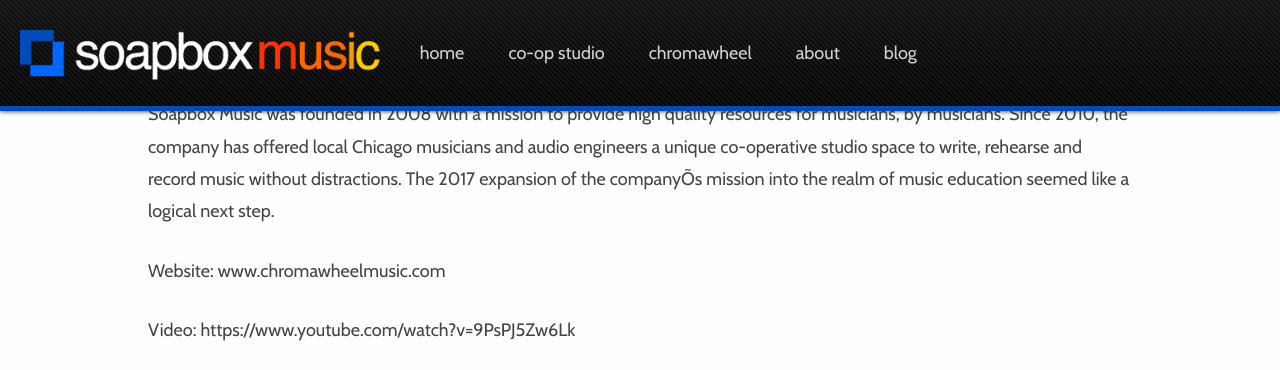
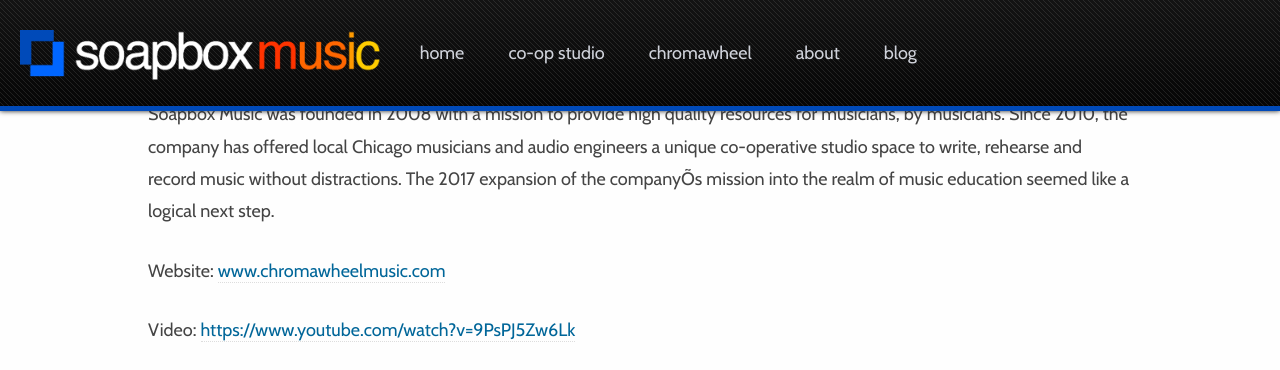
Before and after one commit to soapboxmusic/website, a Jekyll site: the page built from _posts/2018-01-25-press-release.md, in a window 1280 px wide and 900 px high, scrolled down 595 px, cut to the strip 0-370 px from the top of the window. Built offline with Jekyll 4.4.1, drawn with Linux system fonts in a browser that asks for light colours; nearby versions of some CDN libraries; part of the change alters nothing that is shown.

```diff
--- a/_posts/2018-01-25-press-release.md
+++ b/_posts/2018-01-25-press-release.md
@@ -17,8 +17,8 @@ Their goal is to manufacture an instrument that simplifies musical concepts, in
 
 Soapbox Music was founded in 2008 with a mission to provide high quality resources for musicians, by musicians. Since 2010, the company has offered local Chicago musicians and audio engineers a unique co-operative studio space to write, rehearse and record music without distractions. The 2017 expansion of the companyÕs mission into the realm of music education seemed like a logical next step.
 
-Website: www.chromawheelmusic.com
+Website: [www.chromawheelmusic.com](http://www.chromawheelmusic.com)
 
-Video: https://www.youtube.com/watch?v=9PsPJ5Zw6Lk
+Video: [https://www.youtube.com/watch?v=9PsPJ5Zw6Lk](https://www.youtube.com/watch?v=9PsPJ5Zw6Lk)
 
 <iframe width="560" height="315" src="https://www.youtube.com/embed/9PsPJ5Zw6Lk" frameborder="0" allow="autoplay; encrypted-media" allowfullscreen></iframe>
```
